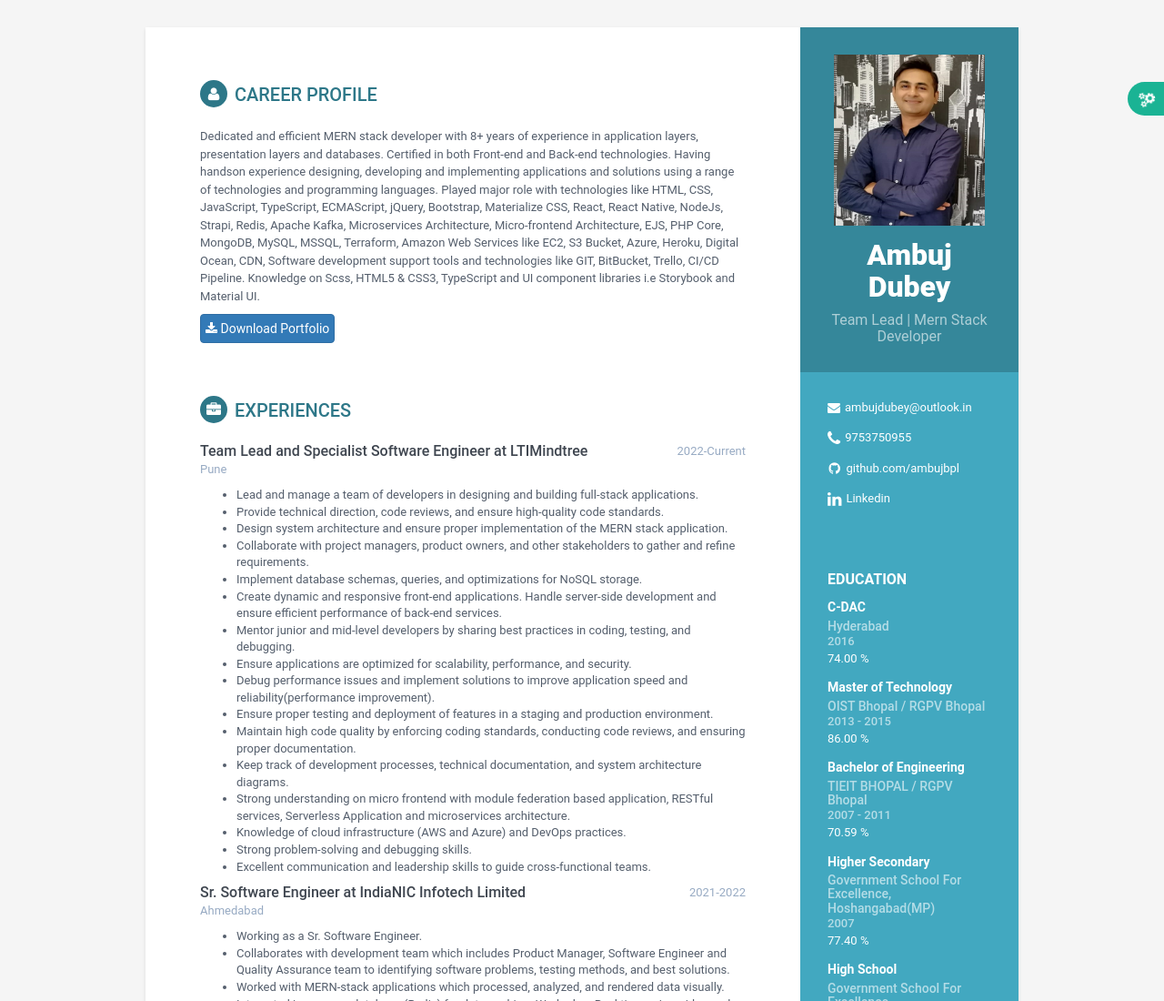
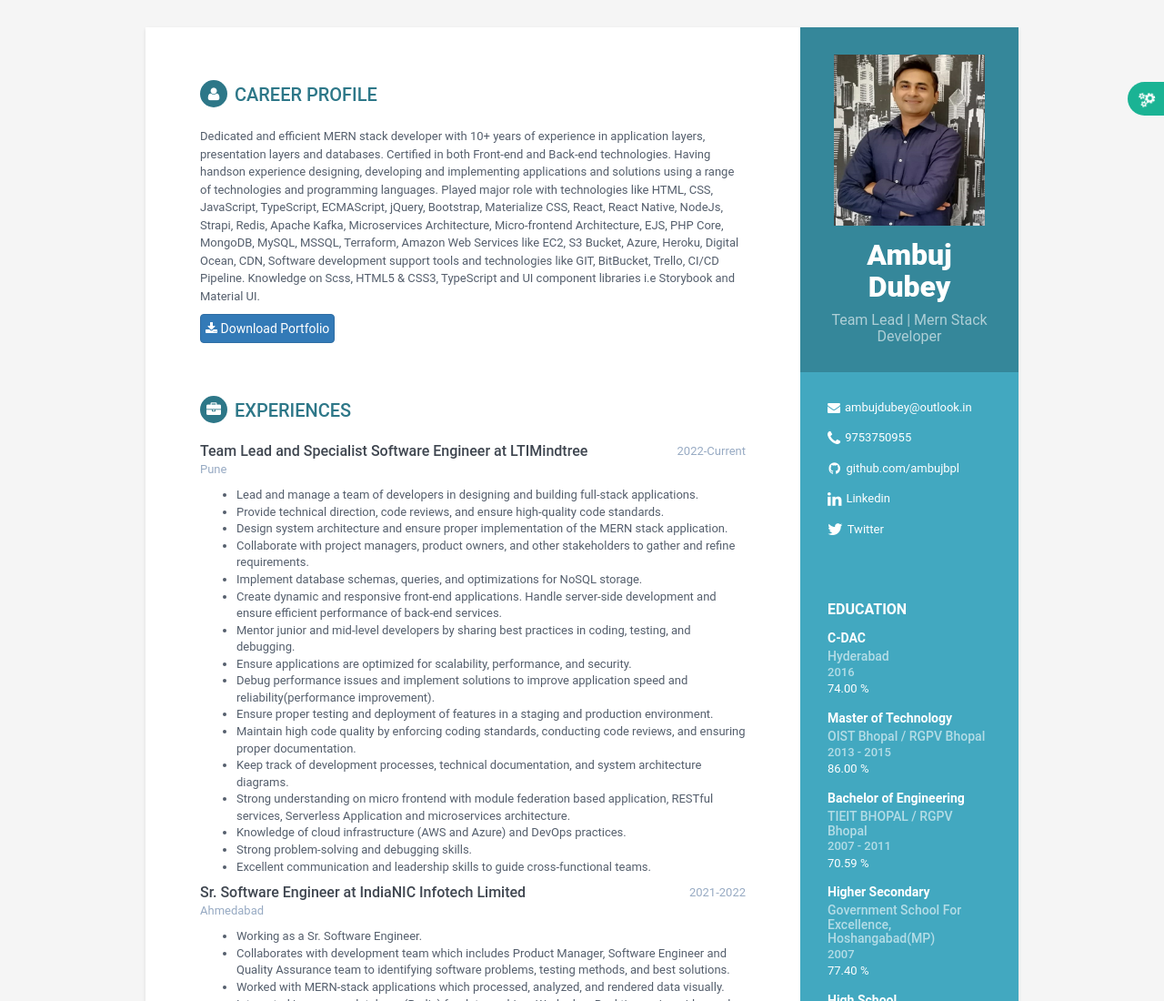
Before and after one commit to ambujbpl/ambujbpl.github.io, a plain HTML site: page index.html in a window 1280 px wide. Shown: the top 1100 px of the page at 91% size. Drawn offline with Linux system fonts and the light colour scheme.

Commit message:
Update index.html

```diff
--- a/index.html
+++ b/index.html
@@ -84,10 +84,7 @@
               target="_blank">github.com/ambujbpl</a></li>
           <li title="Ambuj Linkedin Profile"><i class="fa fa-linkedin faa-vertical animated"></i><a
               href="https://in.linkedin.com/in/ambuj-dubey-2923b456" target="_blank">Linkedin</a></li>
-          <!-- <li title="Ambuj Facebook Profile"><i class="fa fa-facebook faa-vertical animated"></i><a href="https://www.facebook.com/ambujdubeybpl" target="_blank">Facebook</a></li>
-          <li title="Ambuj Twitter Profile"><i class="fa fa-twitter faa-vertical animated"></i><a href="https://twitter.com/@mbujdubey" target="_blank">Twitter</a></li>
-          <li title="Ambuj Instagram Profile"><i class="fa fa-instagram faa-vertical animated"></i><a href="https://www.instagram.com/ambujdubey89/" target="_blank">Instagram</a></li>
-          <li title="Ambuj Google+ Profile"><i class="fa fa-google-plus faa-vertical animated"></i><a href="https://plus.google.com/117024409305659952345" target="_blank">Google+</a></li> -->
+          <li title="Ambuj Twitter Profile"><i class="fa fa-twitter faa-vertical animated"></i><a href="https://x.com/mbujdubey" target="_blank">Twitter</a></li>
         </ul>
       </div>
       <!--//contact-container-->
@@ -179,7 +176,7 @@
           <!-- <p>Experienced in the field of software development. Played major role with technology like HTML, CSS, JavaScript, JQuery, Bootstrap, MaterializeCss, NodeJs, Strapi, Php Core, MongoDB, MySQL, MsSQL, React Native, Angular and proved the ability to work under pressure by taking complete ownership of tasks.<br><br>
           &nbsp;&nbsp;&nbsp;&nbsp;&nbsp;&nbsp;&nbsp;&nbsp;&nbsp;&nbsp; I enjoy being challenged and working on projects that require me to work outside my comfort and knowledge set, as continuing to learn new languages and development techniques are important to me and the success of my organization. And I have highly skilled in software development and worked with AWS, Azure, Heroku, DigitalOcean, C-Panel and others cloud services.
           </p> -->
-          <p>Dedicated and efficient MERN stack developer with 8+ years of experience in
+          <p>Dedicated and efficient MERN stack developer with 10+ years of experience in
             application layers, presentation layers and databases. Certified in both
             Front-end and Back-end technologies. Having handson experience designing,
             developing and implementing applications and solutions using a range of
@@ -192,9 +189,6 @@
             support tools and technologies like GIT, BitBucket, Trello, CI/CD Pipeline.
             Knowledge on Scss, HTML5 & CSS3, TypeScript and UI component libraries
             i.e Storybook and Material UI.</p>
-          <!-- <p>Dedicated and efficient full stack developer with 5.5+ years experience in application layers, presentation layers, and databases. Certified in both Front-end and Back-end technologies. Having hands-on experience designing, developing, and implementing applications and solutions using a range of technologies and programming languages. Played major role with technologies like HTML, CSS, JavaScript, JQuery, Bootstrap, Materialize CSS, ReactJS, NextJS, React Native, NodeJs, Strapi, EJS, Php Core, MongoDB, MySQL and MsSQL.<br><br>
-          &nbsp;&nbsp;&nbsp;&nbsp;&nbsp;&nbsp;&nbsp;&nbsp;&nbsp;&nbsp;  I prefer challenges that require me to work on projects in which I have to work outside my comfort zone and knowledge set. Learning new languages and devlopment techniques are important for me as well as my organigations growth. I worked with AWS, Azure, Heroku, DigitalOcean and others cloud services skillfully.
-          </p> -->
         </div>
         <!--//summary-->
         <!-- <div class="container-block"> -->
```
